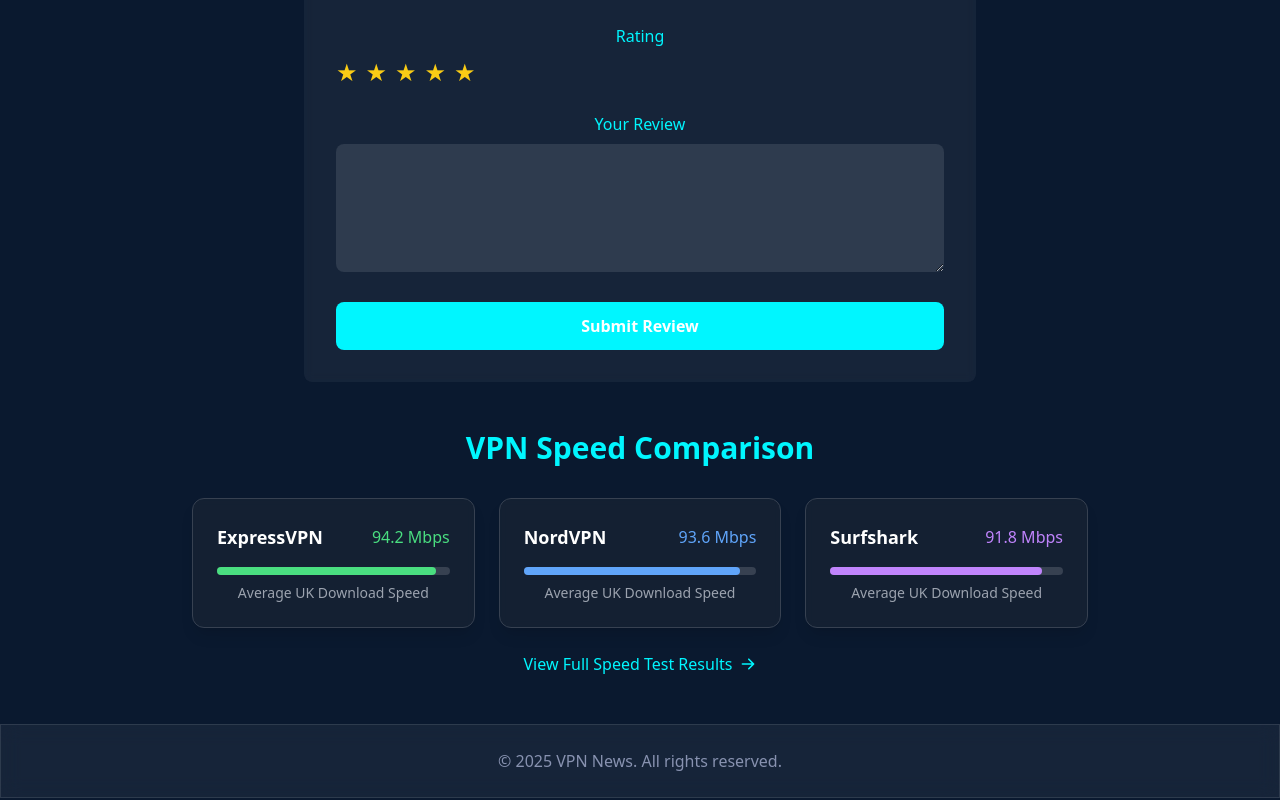
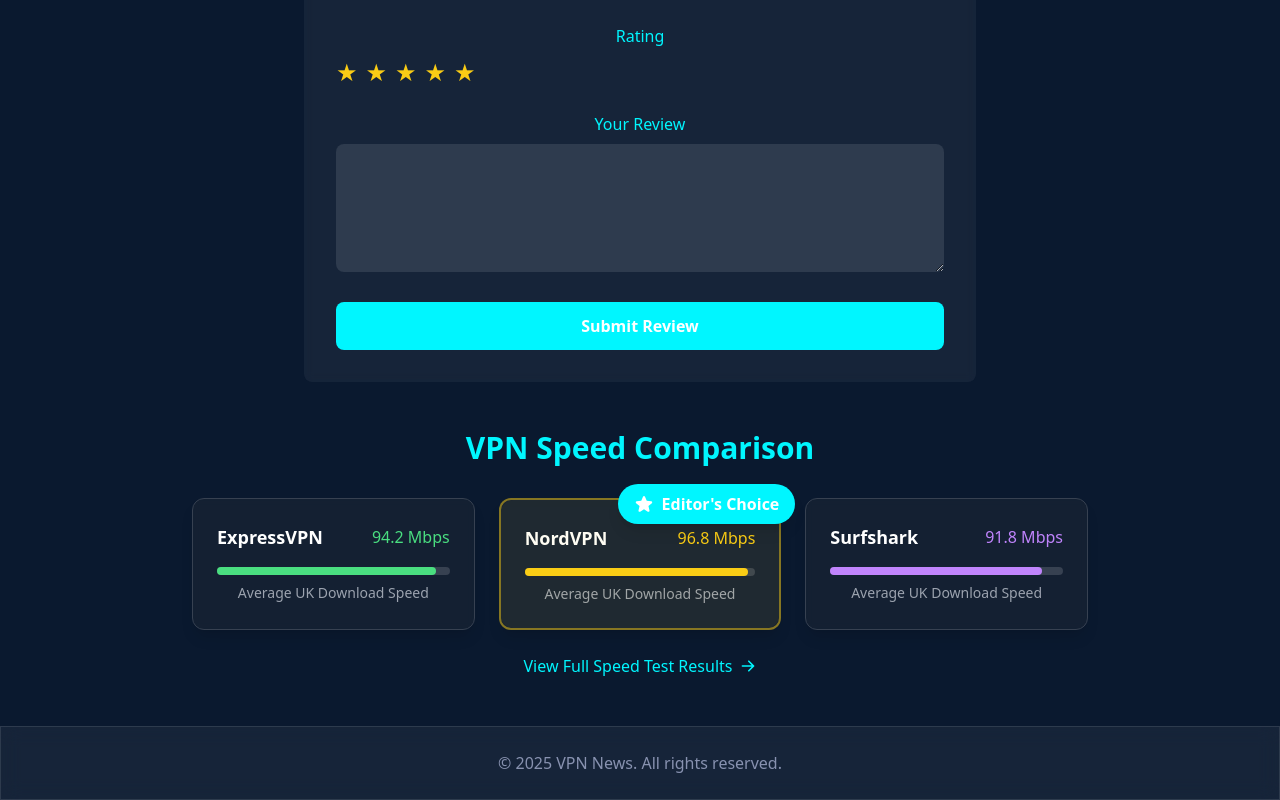
Before and after one commit to GergulasBalint/bestvpn, a React (Vite) app: page / in a window 1280 px wide. Shown: the part 2098-2898 px from the top of the page. Built offline with nearby package versions, Linux system fonts and the light colour scheme.

Commit message:
improving

```diff
--- a/src/pages/Home.tsx
+++ b/src/pages/Home.tsx
@@ -3,6 +3,7 @@
 import SEO from '../components/SEO';
 import Testimonials from '../components/Testimonials';
 import ReviewForm from '../components/ReviewForm';
+import EditorChoice from '../components/EditorChoice';
 
 const Home = () => {
   // We'll just use a few popular cities for the featured section
@@ -126,15 +127,17 @@
               <p className="text-sm text-gray-400">Average UK Download Speed</p>
             </div>
 
-            <div className="bg-gray-800/50 backdrop-blur-sm p-6 rounded-xl border border-gray-700 hover:border-cyber-blue/50 transition-all duration-300 shadow-lg">
+            <div className="relative bg-gray-800/50 backdrop-blur-sm p-6 rounded-xl border-2 border-yellow-400/50 hover:border-yellow-400 transition-all duration-300 shadow-lg hover:shadow-yellow-400/20">
+              <EditorChoice />
               <div className="flex items-center justify-between mb-4">
                 <h3 className="text-lg font-semibold text-white">NordVPN</h3>
-                <span className="text-blue-400">93.6 Mbps</span>
+                <span className="text-yellow-400">96.8 Mbps</span>
               </div>
               <div className="w-full bg-gray-700 rounded-full h-2 mb-2">
-                <div className="bg-blue-400 h-2 rounded-full" style={{ width: '93%' }}></div>
+                <div className="bg-yellow-400 h-2 rounded-full" style={{ width: '97%' }}></div>
               </div>
               <p className="text-sm text-gray-400">Average UK Download Speed</p>
+              <div className="absolute inset-0 rounded-xl bg-yellow-400/5 pointer-events-none"></div>
             </div>
 
             <div className="bg-gray-800/50 backdrop-blur-sm p-6 rounded-xl border border-gray-700 hover:border-cyber-blue/50 transition-all duration-300 shadow-lg">
```
